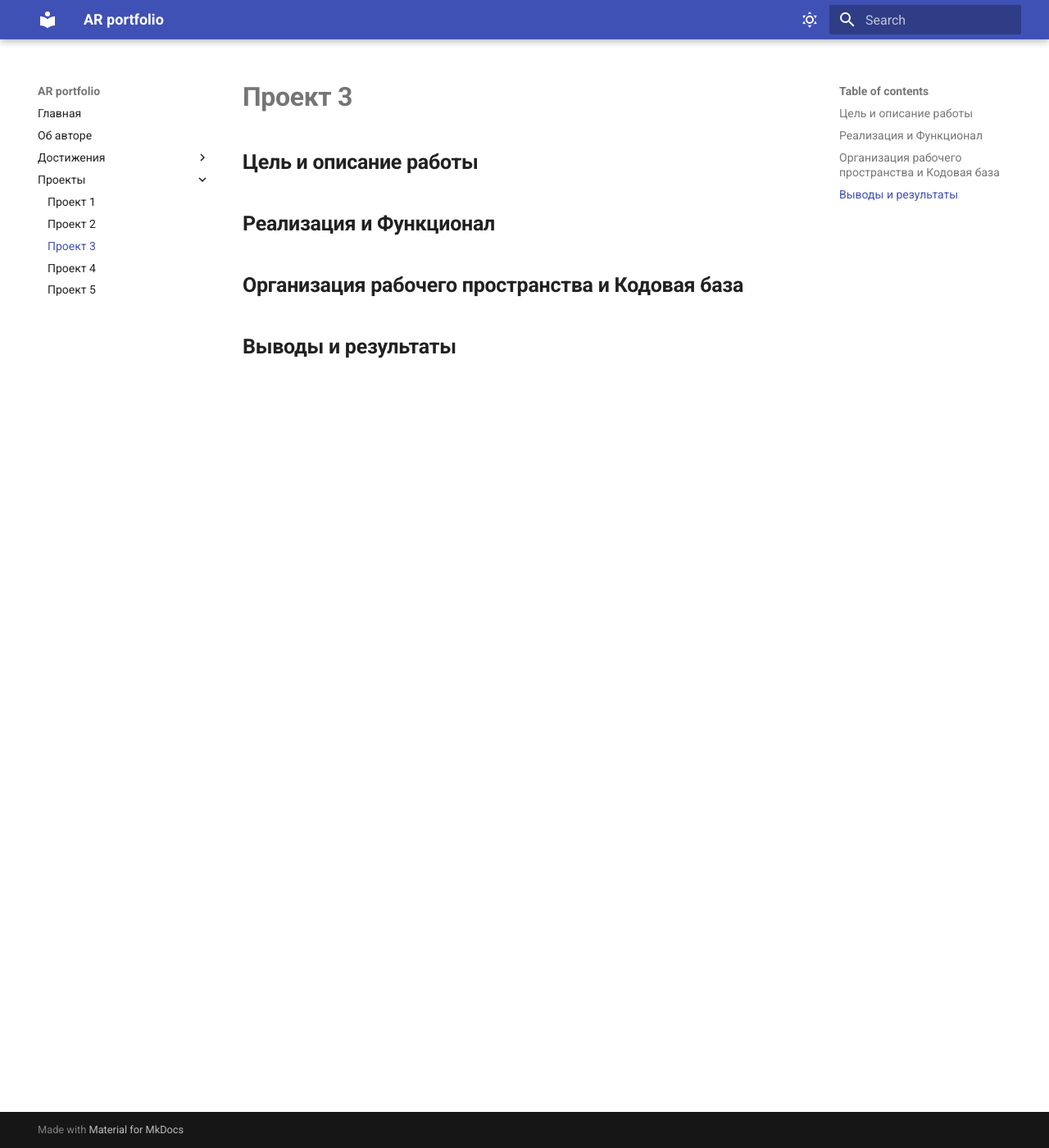
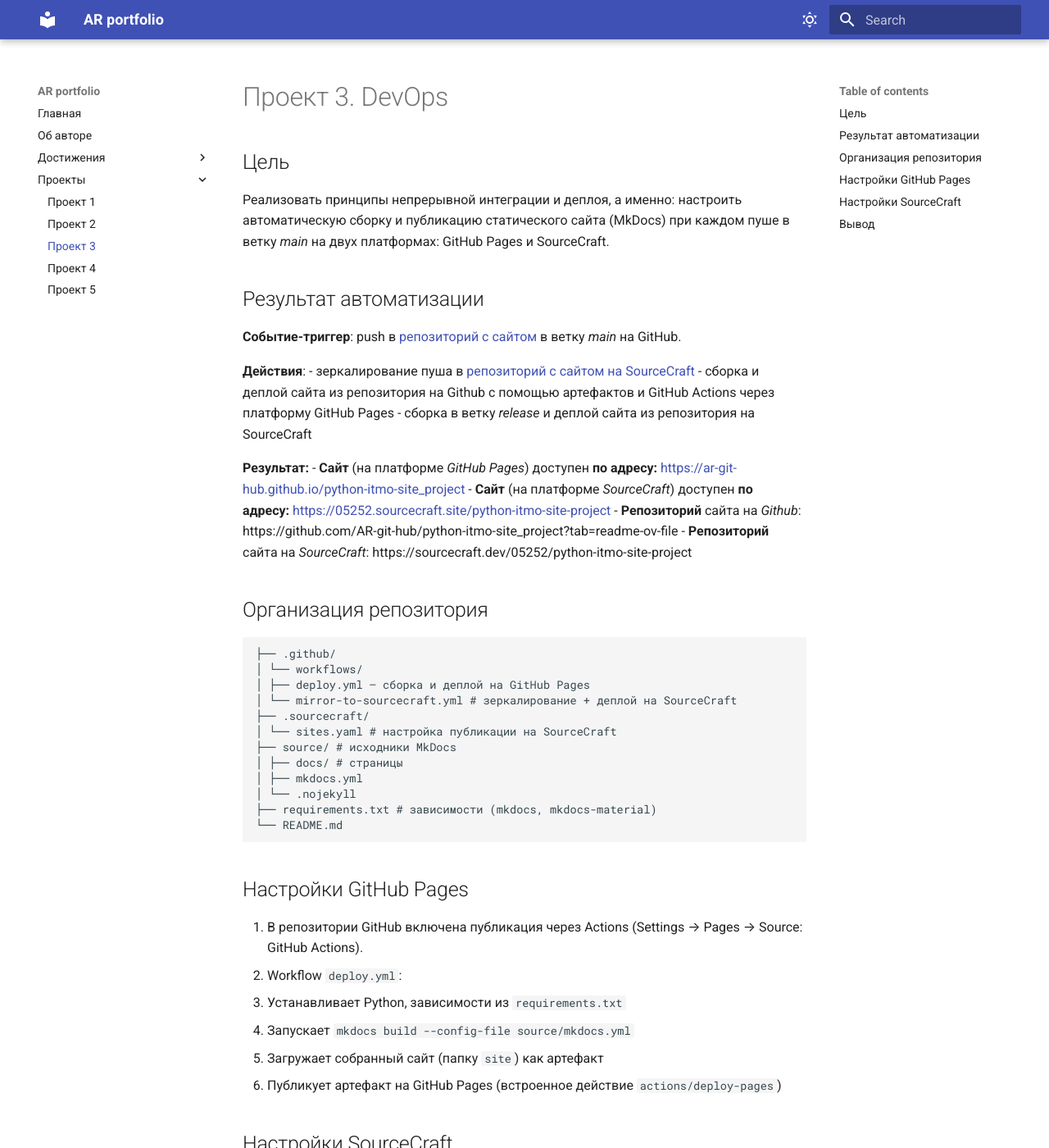
Before and after one commit to AR-git-hub/python-itmo-site_project, an MkDocs documentation site: the page built from source/docs/projects/project3.md, in a window 1280 px wide and 1400 px high. Shown: the whole window at 82% size. Built offline with MkDocs 1.6.1 and Material for MkDocs 9.7.7, drawn with Linux system fonts in a browser that asks for light colours; some of the changed text lies outside the part shown.

Commit message:
update report to project 3

````diff
--- a/source/docs/projects/project3.md
+++ b/source/docs/projects/project3.md
@@ -1,9 +1,71 @@
-# **Проект 3**
+# Проект 3. DevOps
 
-## **Цель и описание работы**
+## Цель
+Реализовать принципы непрерывной интеграции и деплоя, а именно: настроить автоматическую сборку и публикацию статического сайта (MkDocs) при каждом пуше в ветку *main* на двух платформах: GitHub Pages и SourceCraft.
 
-## **Реализация и Функционал**
+## Результат автоматизации
 
-## **Организация рабочего пространства и Кодовая база**
+**Событие-триггер**: push в [репозиторий с сайтом](https://github.com/AR-git-hub/python-itmo-site_project) в ветку *main* на GitHub.
 
-## **Выводы и результаты**
+**Действия**:
+- зеркалирование пуша в [репозиторий с сайтом на SourceCraft](https://sourcecraft.dev/05252/python-itmo-site-project)
+- сборка и деплой сайта из репозитория на Github с помощью артефактов и GitHub Actions через платформу GitHub Pages
+- сборка в ветку *release* и деплой сайта из репозитория на SourceCraft
+
+**Результат:**
+- **Сайт** (на платформе _GitHub Pages_) доступен **по адресу:** [https://ar-git-hub.github.io/python-itmo-site_project](https://ar-git-hub.github.io/python-itmo-site_project)
+- **Сайт** (на платформе _SourceCraft_) доступен **по адресу:** [https://05252.sourcecraft.site/python-itmo-site-project](https://05252.sourcecraft.site/python-itmo-site-project)
+- **Репозиторий** сайта на *Github*: https://github.com/AR-git-hub/python-itmo-site_project?tab=readme-ov-file
+- **Репозиторий** сайта на *SourceCraft*: https://sourcecraft.dev/05252/python-itmo-site-project
+
+## Организация репозитория
+
+```
+├── .github/
+│ └── workflows/
+│ ├── deploy.yml – сборка и деплой на GitHub Pages
+│ └── mirror-to-sourcecraft.yml # зеркалирование + деплой на SourceCraft
+├── .sourcecraft/
+│ └── sites.yaml # настройка публикации на SourceCraft
+├── source/ # исходники MkDocs
+│ ├── docs/ # страницы
+│ ├── mkdocs.yml
+│ └── .nojekyll
+├── requirements.txt # зависимости (mkdocs, mkdocs-material)
+└── README.md
+```
+## Настройки GitHub Pages
+1. В репозитории GitHub включена публикация через Actions (Settings → Pages → Source: GitHub Actions).
+2. Workflow `deploy.yml`:
+   - Устанавливает Python, зависимости из `requirements.txt`
+   - Запускает `mkdocs build --config-file source/mkdocs.yml`
+   - Загружает собранный сайт (папку `site`) как артефакт
+   - Публикует артефакт на GitHub Pages (встроенное действие `actions/deploy-pages`)
+
+## Настройки SourceCraft
+1. Сгенерирована пара SSH-ключей для доступа из GitHub Actions.
+   - Публичный ключ добавлен в настройках SourceCraft (Settings → SSH Keys).
+   - Приватный ключ сохранён в секретах GitHub (`SOURCECRAFT_SSH_KEY`).
+2. Workflow `mirror-to-sourcecraft.yml`:
+   - Собирает сайт аналогично.
+   - Переключается на ветку `release`, очищает её и копирует содержимое *site* в корень.
+   - Форсированно пушит ветку `release` на SourceCraft.
+1. Файл `.sourcecraft/sites.yaml`:
+```yaml
+site:
+    root: "."
+    ref: "release"
+```
+
+SourceCraft публикует сайт из ветки `release`.
+
+
+## Вывод
+
+В ходе работы был реализован полноценный CI/CD‑пайплайн, позволяющий одним `git push` обновлять статический сайт одновременно на двух платформах. Использованы:
+
+- GitHub Actions для сборки и деплоя на GitHub Pages
+- SSH‑ключи и отдельный workflow для зеркалирования на SourceCraft с дальнейшей публикацией из ветки *release*
+- Конфигурационные файлы для MkDocs и SourceCraft Sites
+
+Такой подход к разработке минимизирует ручную работу, обеспечивая возможность сосредоточить свои усилия на кодинге и работе над архитектурой продуктов.
````
